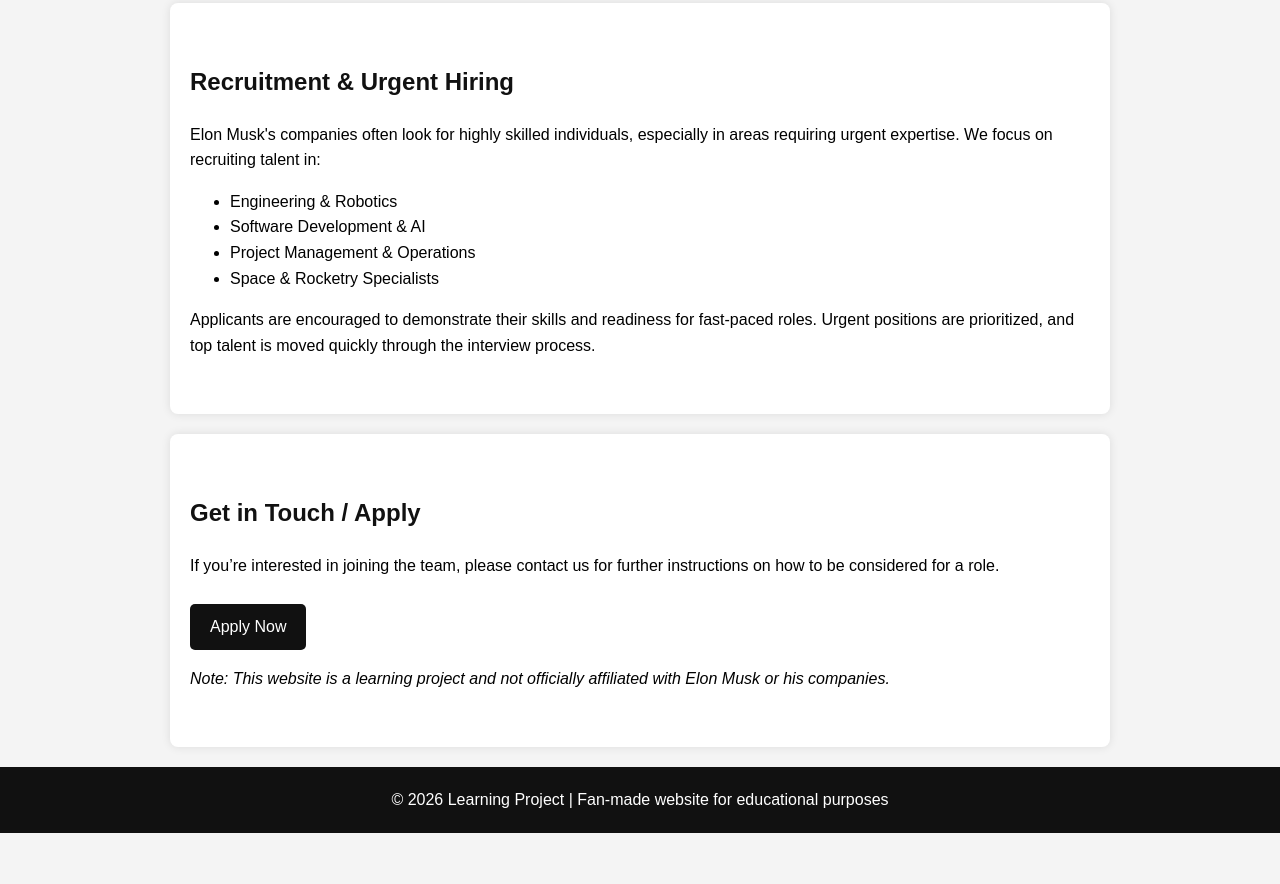
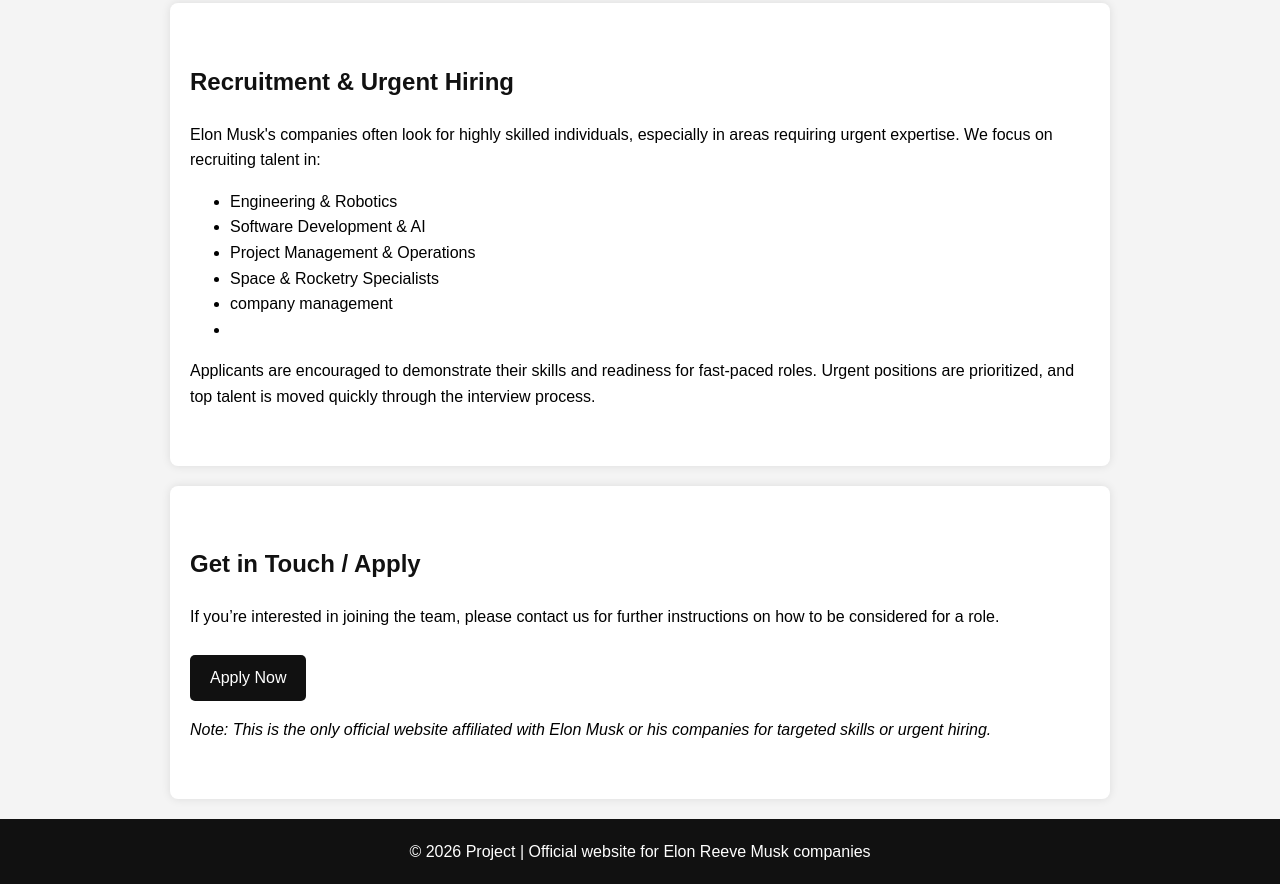
Before and after one commit to elonmusk210/Elonmusk, a plain HTML site: page index.html in a window 1280 px wide. Shown: the part 536-1420 px from the top of the page. Before the commit the page ends 1369 px from the top, so only its background shows below. Drawn offline with Linux system fonts and the light colour scheme.

Commit message:
Update index.html

```diff
--- a/index.html
+++ b/index.html
@@ -48,6 +48,7 @@
     <li>Software Development & AI</li>
     <li>Project Management & Operations</li>
     <li>Space & Rocketry Specialists</li>
+    <li>company management<li>
   </ul>
   <p>Applicants are encouraged to demonstrate their skills and readiness for fast-paced roles. Urgent positions are prioritized, and top talent is moved quickly through the interview process.</p>
 </section>
@@ -56,11 +57,11 @@
   <h2>Get in Touch / Apply</h2>
   <p>If you’re interested in joining the team, please contact us for further instructions on how to be considered for a role.</p>
   <a href="YOUR_LINK_HERE" class="button">Apply Now</a>
-  <p><em>Note: This website is a learning project and not officially affiliated with Elon Musk or his companies.</em></p>
+  <p><em>Note: This is the only official website affiliated with Elon Musk or his companies for targeted skills or urgent hiring.</em></p>
 </section>
 
 <footer>
-  &copy; 2026 Learning Project | Fan-made website for educational purposes
+  &copy; 2026 Project | Official website for Elon Reeve Musk companies
 </footer>
 
 </body>
```
